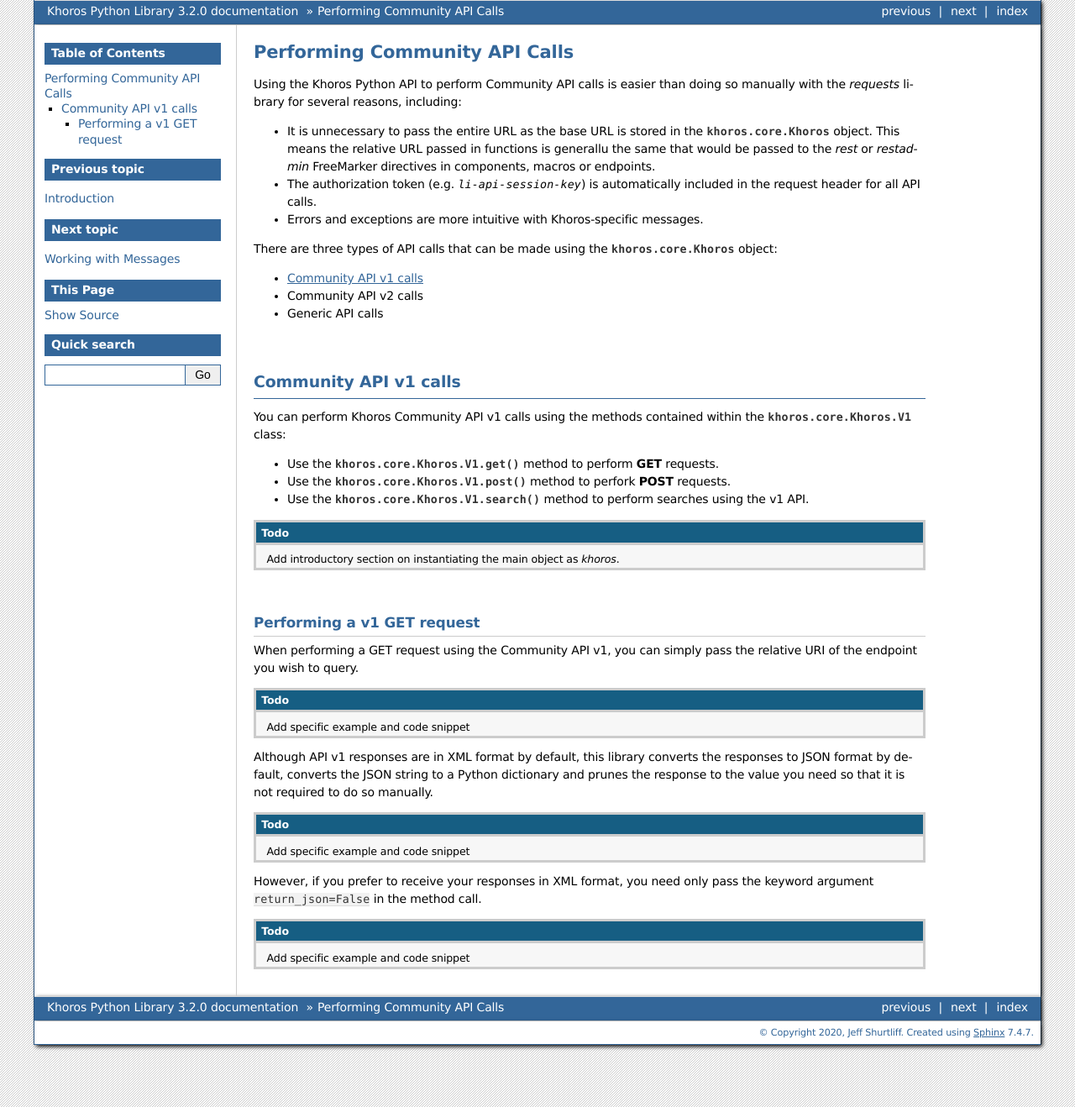
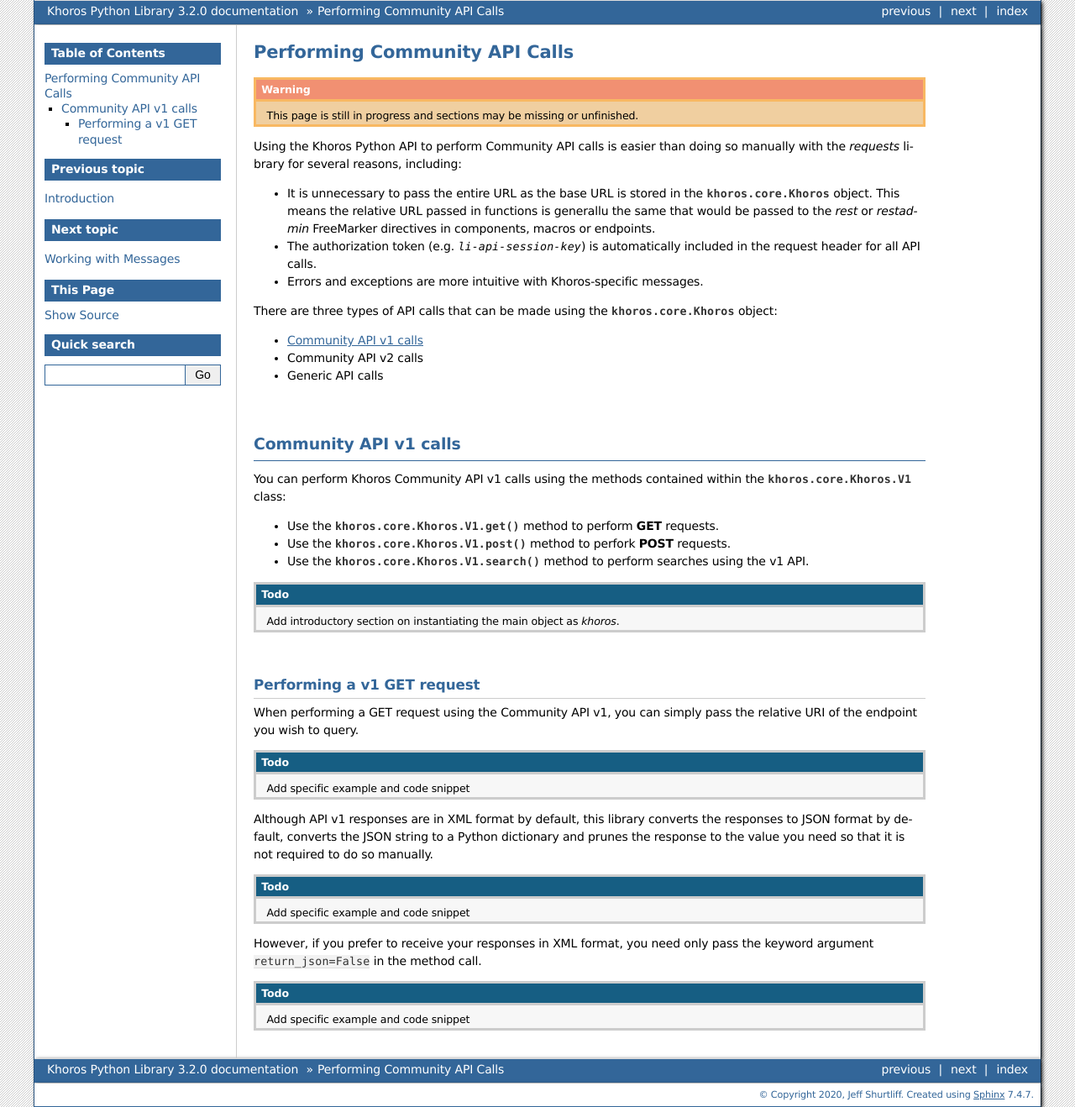
Before and after one commit to jeffshurtliff/khoros, a Sphinx documentation site: the page built from docs/community-api-calls.rst, in a window 1280 px wide. Shown: the whole page at 84% size. Built offline with Sphinx 7.4.7, drawn with Linux system fonts in a browser that asks for light colours.

Commit message:
Added a work-in-progress disclaimer at the top of community-api-calls.rst

```diff
--- a/docs/community-api-calls.rst
+++ b/docs/community-api-calls.rst
@@ -1,6 +1,8 @@
 ##############################
 Performing Community API Calls
 ##############################
+.. warning:: This page is still in progress and sections may be missing or unfinished.
+
 Using the Khoros Python API to perform Community API calls is easier than doing
 so manually with the *requests* library for several reasons, including:
 
```
